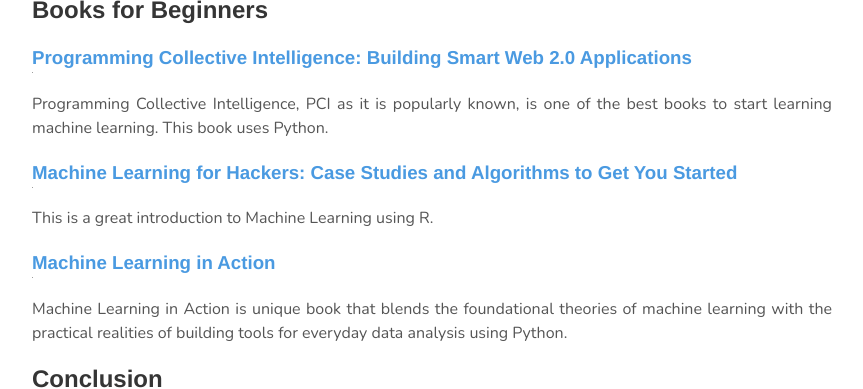
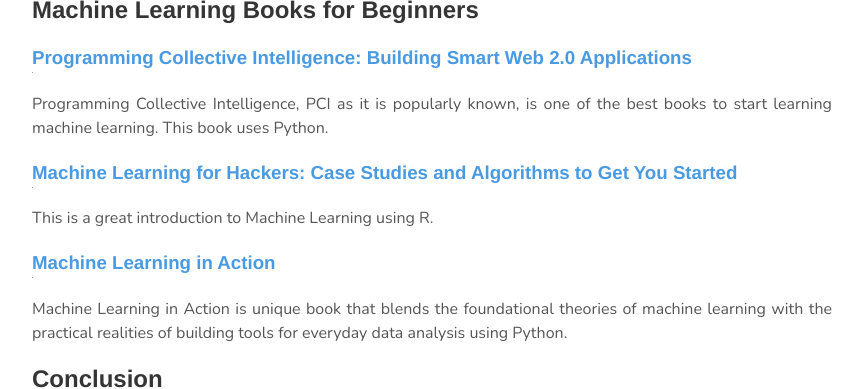
Before and after one commit to mubaris/website, a Jekyll site: the page built from _posts/2017-09-27-what-is-machine-learning.md, in a window 1280 px wide and 900 px high, scrolled down 2746 px, cut to the strip 264-653 px from the top of the window. Shown: the whole strip, without its empty margins (208-1071 px from the left). Built offline with Jekyll 4.4.1, drawn with Linux system fonts in a browser that asks for light colours; comment, search, counter and statistics services are not loaded; grey boxes are pictures that could not be loaded.

Commit message:
Add Title

```diff
--- a/_posts/2017-09-27-what-is-machine-learning.md
+++ b/_posts/2017-09-27-what-is-machine-learning.md
@@ -46,7 +46,7 @@
 
 ![Clustering](https://i.imgur.com/WLtE9F5.png)
 
-## Books for Beginners
+## Machine Learning Books for Beginners
 
 ### <a target="_blank" href="http://amzn.to/2ysyqRL">Programming Collective Intelligence: Building Smart Web 2.0 Applications</a><img src="//ir-na.amazon-adsystem.com/e/ir?t=morningdata-20&l=am2&o=1&a=0596529325" width="1" height="1" border="0" alt="" style="border:none !important; margin:0px !important;" />
 
```
